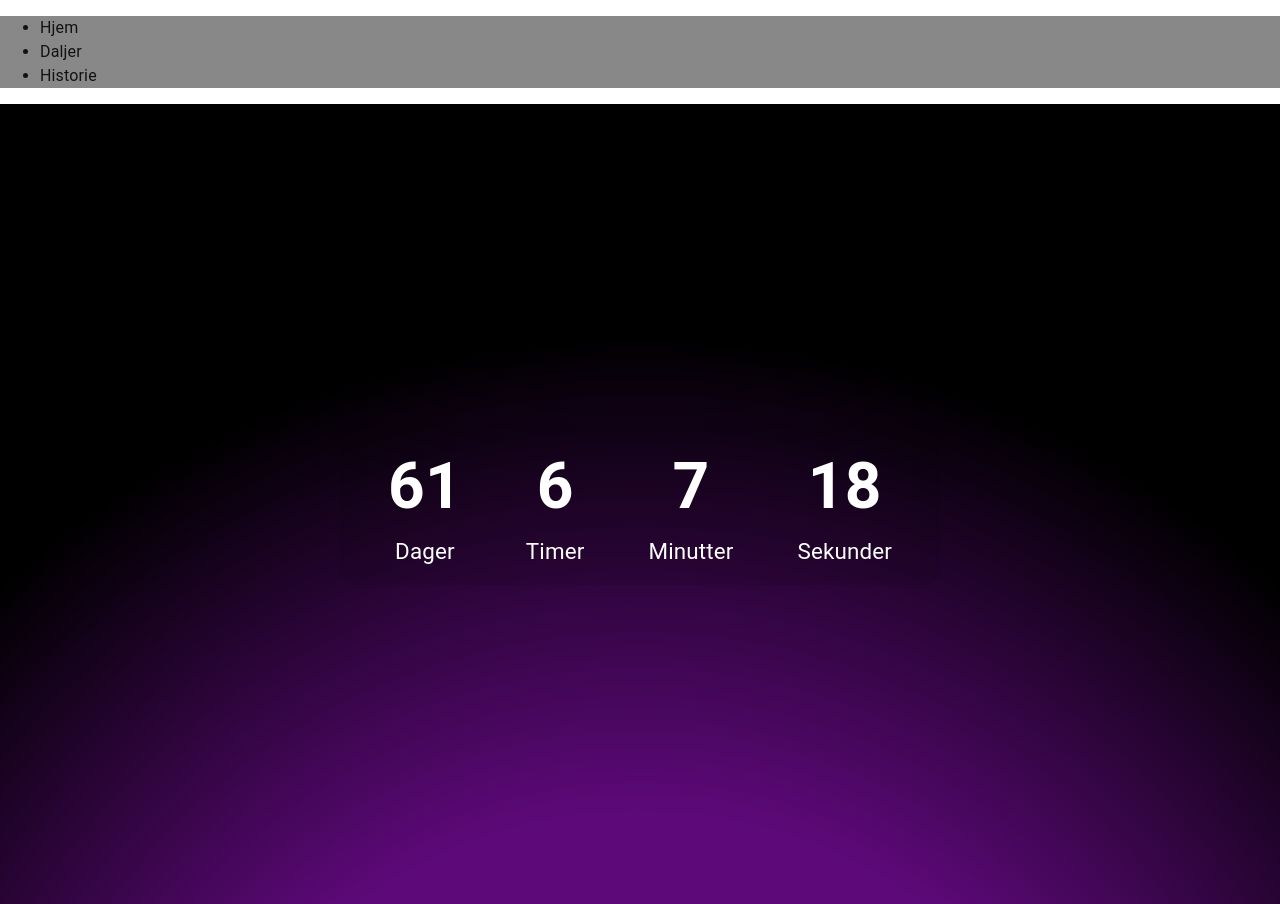
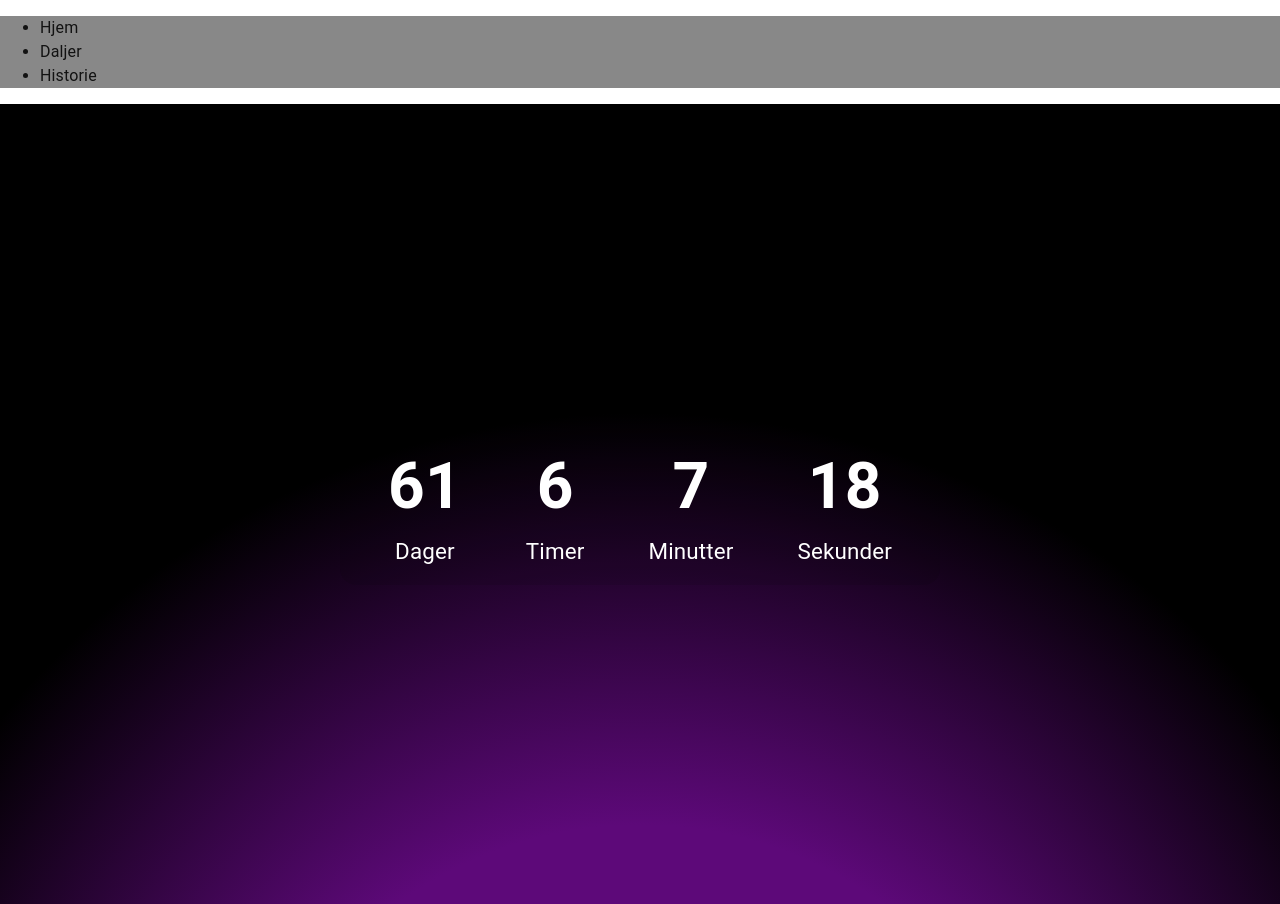
Before and after one commit to TIHLDE/jubileum, a Next.js app: page / in a window 1280 px wide. Built offline with nearby package versions, Linux system fonts and the light colour scheme.

Commit message:
added transitions

```diff
--- a/components/Countdown/Countdown.module.css
+++ b/components/Countdown/Countdown.module.css
@@ -8,6 +8,7 @@
     padding: 1rem 3rem;
     border-radius: 1rem;
     column-gap: 4rem;
+    row-gap: 2rem;
 }
 
 .main span {
--- a/components/Jumbotron/Jumbotron.module.css
+++ b/components/Jumbotron/Jumbotron.module.css
@@ -18,6 +18,8 @@
     z-index: 2;
 }
 
+
+
 .gradientBackground {
     background: rgb(93, 9, 121);
     background: radial-gradient(circle, rgba(93, 9, 121, 1) 0%, rgba(93, 9, 121, 1) 35%, rgba(0, 0, 0, 1) 70%);
@@ -26,7 +28,14 @@
     left: 50%;
     bottom: 0;
     transform: translate(-50%,70%);
-    height: 150vw;
+    height: 130vw;
     width: auto;
     z-index: 1;
+    transition: all 2000ms cubic-bezier(0.42, 0, 0.26, 1.38);
 }
+
+@media screen and (max-width: 700px) {
+    .gradientBackground {
+        height: 200vw;
+    }
+}
```
